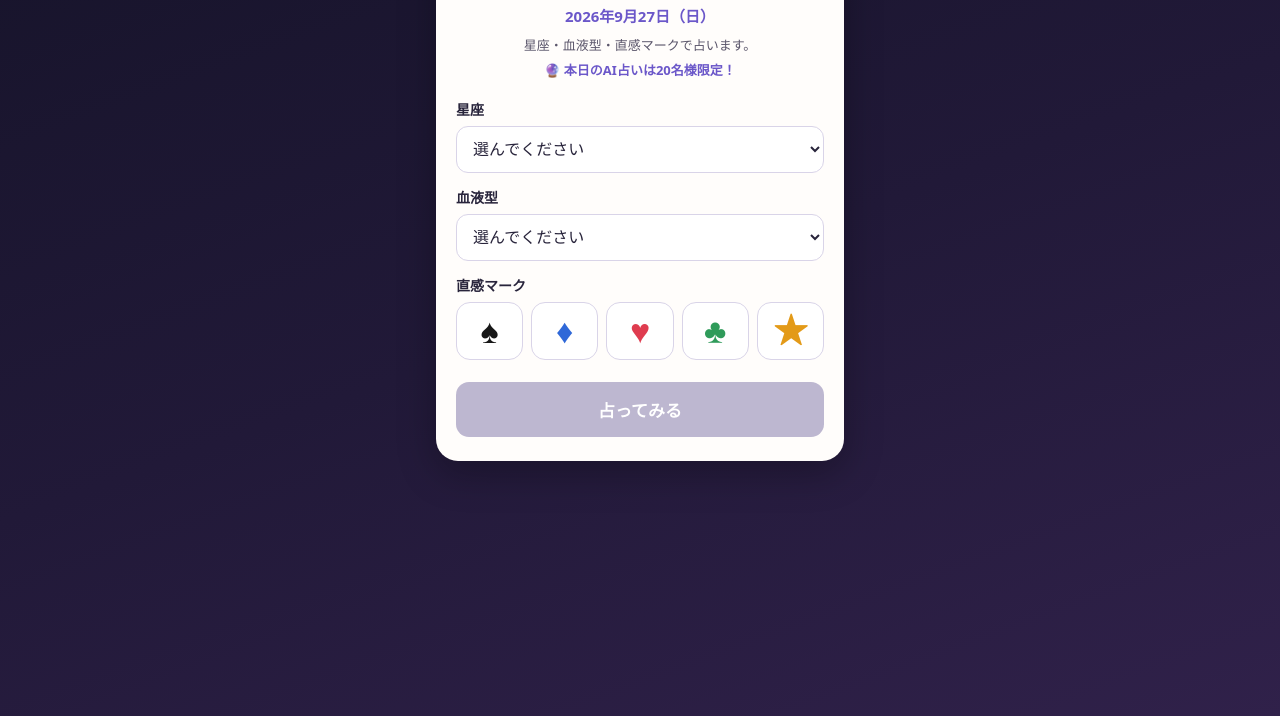
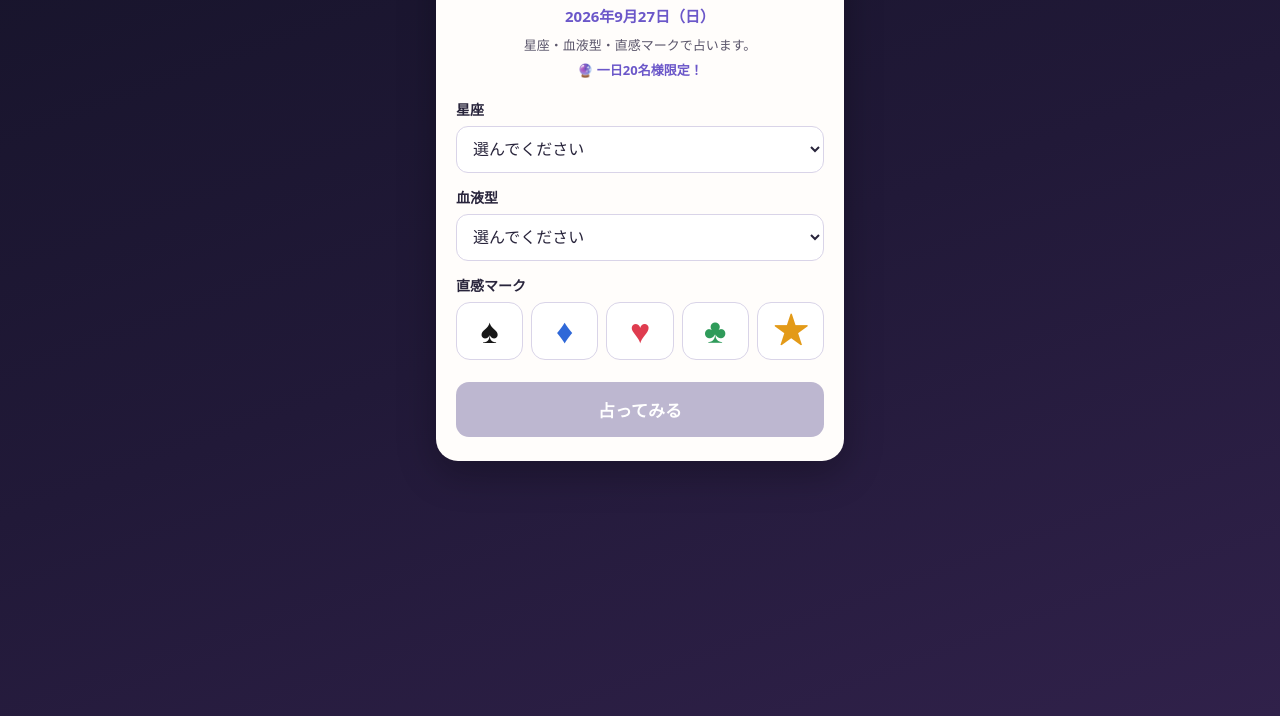
Before and after one commit to junta002-code/fortune-ai-app, a website: page index.html in a window 1280 px wide. Shown: the part 84-800 px from the top of the page. Drawn offline with Linux system fonts and the light colour scheme.

Commit message:
利用人数の案内文を一日20名様限定に変更

```diff
--- a/index.html
+++ b/index.html
@@ -41,7 +41,7 @@
       <h1>🔮 AIトリプル占い</h1>
       <div class="date" id="today"></div>
       <p class="lead">星座・血液型・直感マークで占います。</p>
-      <p class="daily-limit">🔮 本日のAI占いは20名様限定！</p>
+      <p class="daily-limit">🔮 一日20名様限定！</p>
 
       <div class="field">
         <label for="zodiac">星座</label>
```
